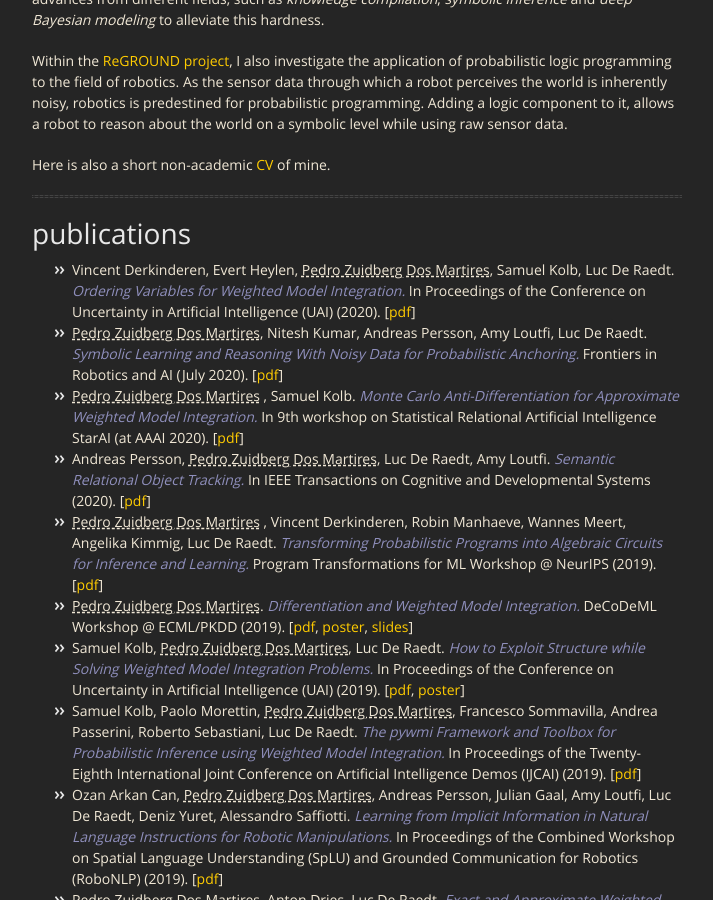
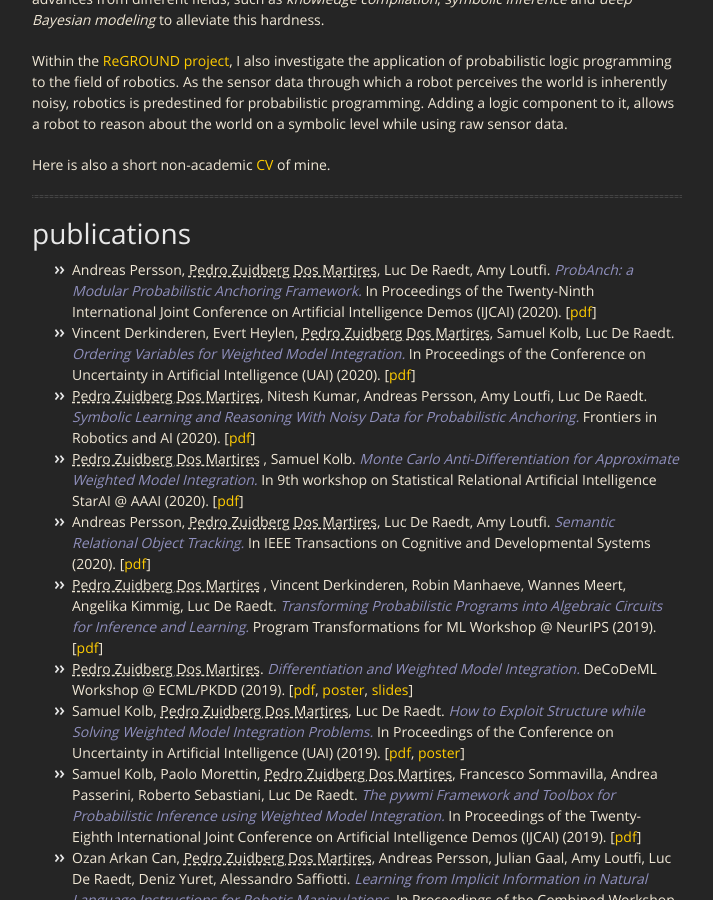
Before and after one commit to pedrozudo/pedrozudo.github.io, a Jekyll site: the page built from index.md, in a window 1280 px wide and 900 px high, scrolled down 512 px. Shown: the whole window, without its empty margins (283-996 px from the left). Built offline with Jekyll 4.4.1, drawn with Linux system fonts in a browser that asks for light colours.

Commit message:
added probanch

```diff
--- a/index.md
+++ b/index.md
@@ -32,15 +32,19 @@ permalink:
    <h1 id="publications">publications</h1>
    <ul>
       <li>
+         Andreas Persson, <first_author>Pedro Zuidberg Dos Martires</first_author>, Luc De Raedt, Amy Loutfi. <paper>ProbAnch: a Modular Probabilistic Anchoring Framework.</paper> In Proceedings of the Twenty-Ninth International Joint Conference on Artificial Intelligence Demos (IJCAI) (2020).
+         [<a href="docs/20_ijcai/probanch.pdf" target="_blank">pdf</a>]
+      </li>
+      <li>
          Vincent Derkinderen, Evert Heylen, <first_author>Pedro Zuidberg Dos Martires</first_author>, Samuel Kolb,  Luc De Raedt. <paper>Ordering Variables for Weighted Model Integration.</paper> In Proceedings of the Conference on Uncertainty in Artificial Intelligence (UAI) (2020).
          [<a href="docs/20_uai/ordering.pdf" target="_blank">pdf</a>]
       </li>
       <li>
-         <first_author>Pedro Zuidberg Dos Martires</first_author>, Nitesh Kumar, Andreas Persson, Amy Loutfi,  Luc De Raedt. <paper>Symbolic Learning and Reasoning With Noisy Data for Probabilistic Anchoring.</paper> Frontiers in Robotics and AI (July 2020).
+         <first_author>Pedro Zuidberg Dos Martires</first_author>, Nitesh Kumar, Andreas Persson, Amy Loutfi,  Luc De Raedt. <paper>Symbolic Learning and Reasoning With Noisy Data for Probabilistic Anchoring.</paper> Frontiers in Robotics and AI (2020).
          [<a href="docs/20_frontiers/symbolic.pdf" target="_blank">pdf</a>]
       </li>
       <li>
-          <first_author>Pedro Zuidberg Dos Martires</first_author> , Samuel Kolb. <paper>Monte Carlo Anti-Differentiation for Approximate Weighted Model Integration.</paper> In 9th workshop on Statistical Relational Artificial Intelligence StarAI (at AAAI 2020).
+          <first_author>Pedro Zuidberg Dos Martires</first_author> , Samuel Kolb. <paper>Monte Carlo Anti-Differentiation for Approximate Weighted Model Integration.</paper> In 9th workshop on Statistical Relational Artificial Intelligence StarAI @ AAAI (2020).
          [<a href="docs/starai20/monte_carlo_anti.pdf" target="_blank">pdf</a>]
       </li>
       <li>
```
Also changed, not shown: 3 other files.
